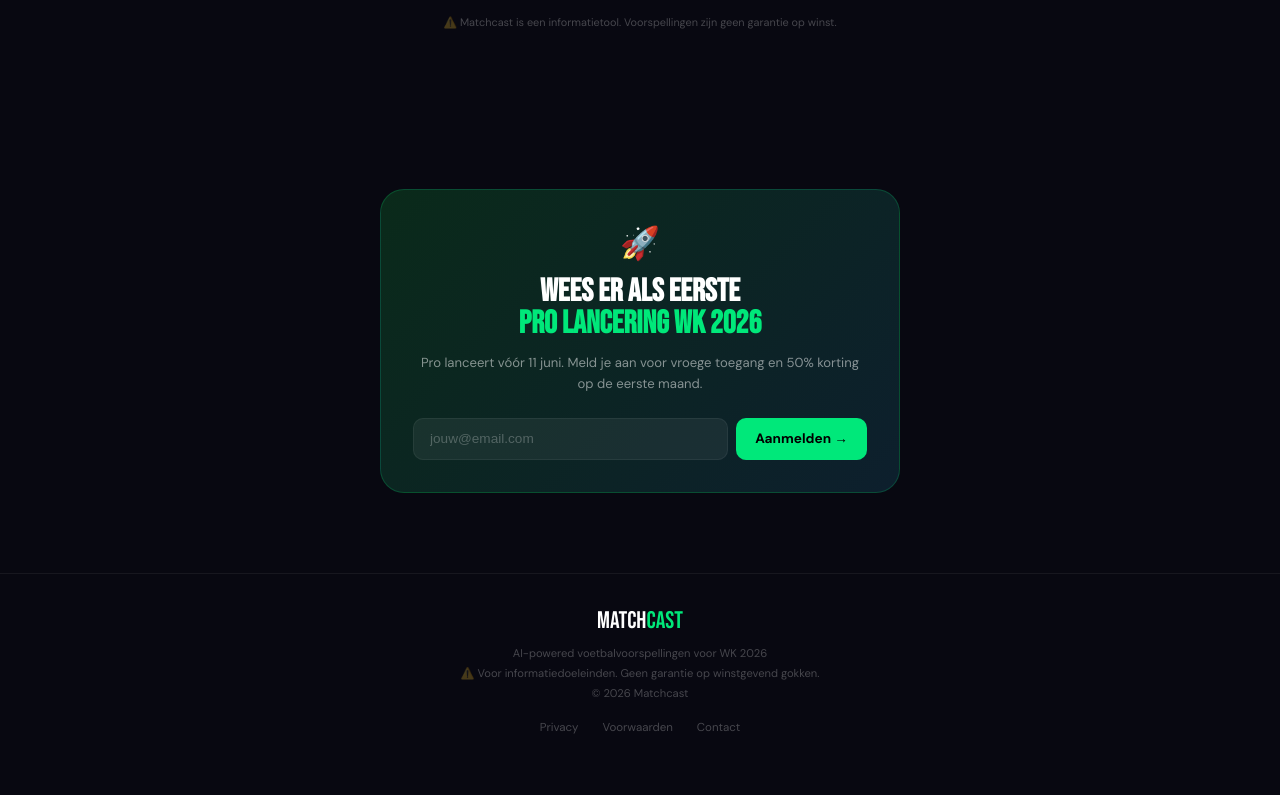
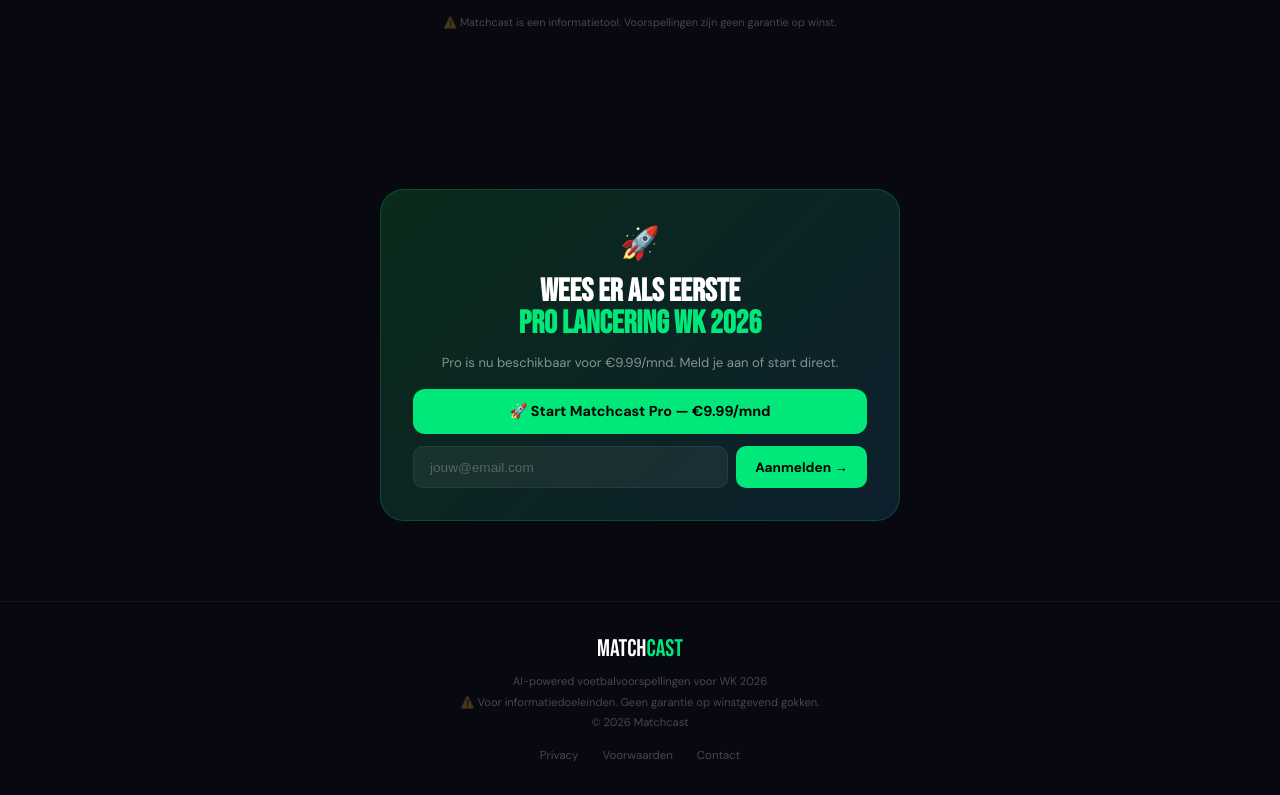
Before and after one commit to mitchrobijn-ux/matchcast-web, a React (Vite) app: page / in a window 1280 px wide. Shown: the part 4114-4909 px from the top of the page. Before the commit the page ends 4881 px from the top, so only its background shows below. Built offline with nearby package versions, Linux system fonts and the light colour scheme; no server answers.

Commit message:
Update App.jsx

```diff
--- a/src/App.jsx
+++ b/src/App.jsx
@@ -422,10 +422,7 @@
               { text: "AI wedstrijd analyse" },
             ]}
             cta="Pro starten — €9.99/mnd"
-            onCta={() => {
-              setEmail("");
-              document.getElementById("waitlist").scrollIntoView({ behavior: "smooth" });
-            }}
+            onCta={() => window.open("https://buy.stripe.com/7sY9AMajN3GN7HLajs97G00", "_blank")}
           />
           <PriceCard
             tier="ELITE"
@@ -458,9 +455,12 @@
           <h2 style={{ fontFamily: "'Bebas Neue'", fontSize: "2rem", lineHeight: 1, marginBottom: "0.75rem" }}>
             WEES ER ALS EERSTE<br /><span style={{ color: C.green }}>PRO LANCERING WK 2026</span>
           </h2>
-          <p style={{ fontSize: "0.82rem", color: C.textSub, marginBottom: "1.5rem", lineHeight: 1.6 }}>
-            Pro lanceert vóór 11 juni. Meld je aan voor vroege toegang en 50% korting op de eerste maand.
+          <p style={{ fontSize: "0.82rem", color: C.textSub, marginBottom: "1rem", lineHeight: 1.6 }}>
+            Pro is nu beschikbaar voor €9.99/mnd. Meld je aan of start direct.
           </p>
+          <button onClick={() => window.open("https://buy.stripe.com/7sY9AMajN3GN7HLajs97G00", "_blank")} style={{ width: "100%", padding: "0.85rem", background: C.green, border: "none", borderRadius: 12, color: "#000", fontWeight: 700, fontSize: "0.9rem", cursor: "pointer", marginBottom: "0.75rem" }}>
+            🚀 Start Matchcast Pro — €9.99/mnd
+          </button>
           {waitlistDone ? (
             <div style={{ padding: "1rem", background: C.greenDim, borderRadius: 12, color: C.green, fontWeight: 700 }}>
               ✅ Je staat op de lijst! We mailen je vóór 11 juni.
```
